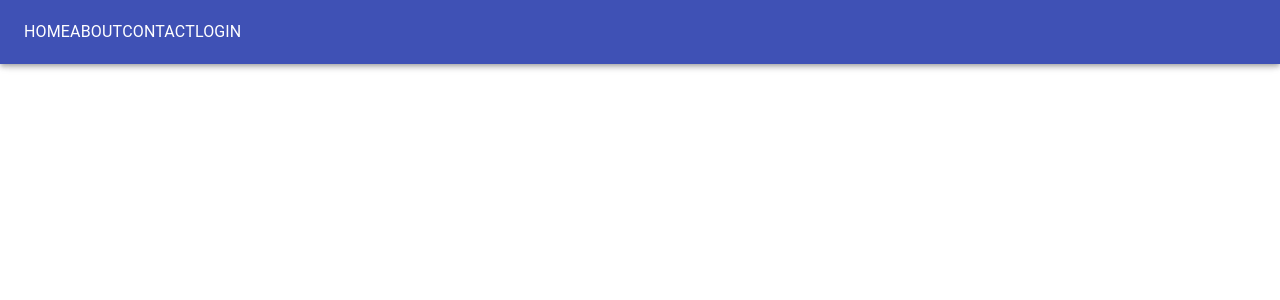
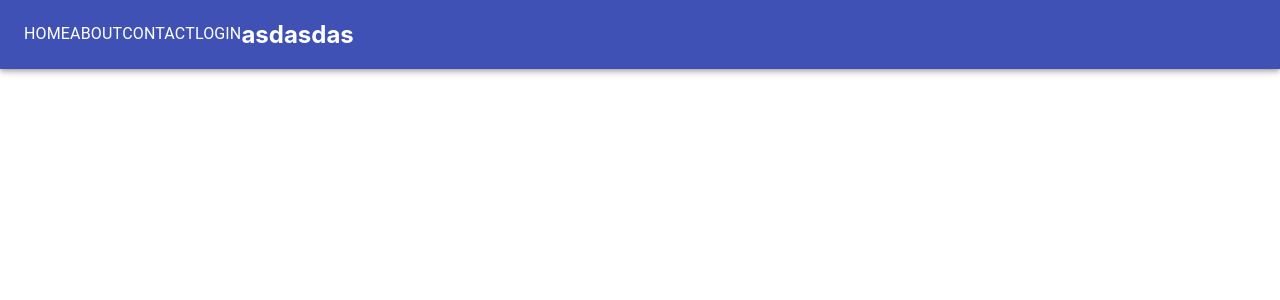
Before and after one commit to reemismail98/Where-To-, a React (Create React App) app in the folder WhereTo/client/: page / in a window 1280 px wide. Shown: the top 300 px of the page. Built offline with nearby package versions, Linux system fonts and the light colour scheme.

Commit message:
Update Header.jsx

```diff
--- a/WhereTo/client/src/components/Header.jsx
+++ b/WhereTo/client/src/components/Header.jsx
@@ -17,6 +17,8 @@ const Header = () => {
                 <Typography>ABOUT</Typography>
                 <Typography>CONTACT</Typography>
                 <Typography>LOGIN</Typography>
+
+                <h2>asdasdas</h2>
             </Toolbar>
         </AppBar>
 
```
